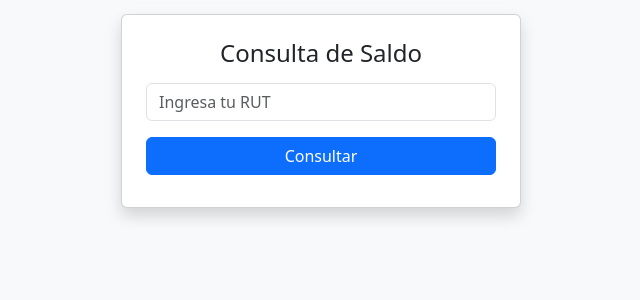
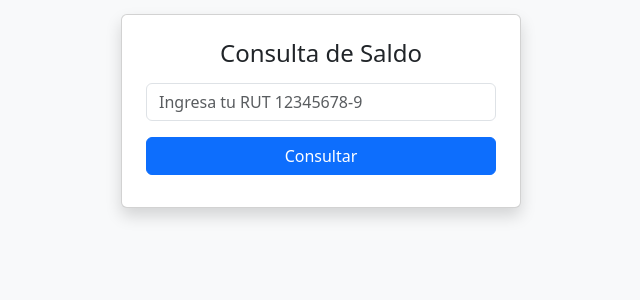
Before and after one commit to cybernovala/prepago, a Flask app: template templates/index.html in a window 1280 px wide. Shown: the part 362-662 px from the top of the page, without its empty margins (319-959 px from the left). Run offline with Flask 3, Linux system fonts and the light colour scheme; the template is opened without the code that fills it, so the values that code supplies are empty; some libraries are stand-ins or nearby versions.

Commit message:
Update index.html

```diff
--- a/templates/index.html
+++ b/templates/index.html
@@ -18,7 +18,7 @@
     <div class="card shadow p-4 mx-auto" style="max-width: 400px;">
       <h4 class="mb-3 text-center">Consulta de Saldo</h4>
       <div class="mb-3">
-        <input id="rutInput" class="form-control" placeholder="Ingresa tu RUT" />
+        <input id="rutInput" class="form-control" placeholder="Ingresa tu RUT 12345678-9" />
       </div>
       <button class="btn btn-primary w-100 mb-2" onclick="consultarRut()">Consultar</button>
       <div id="error" class="alert alert-danger py-2 px-3 d-none"></div>
```
